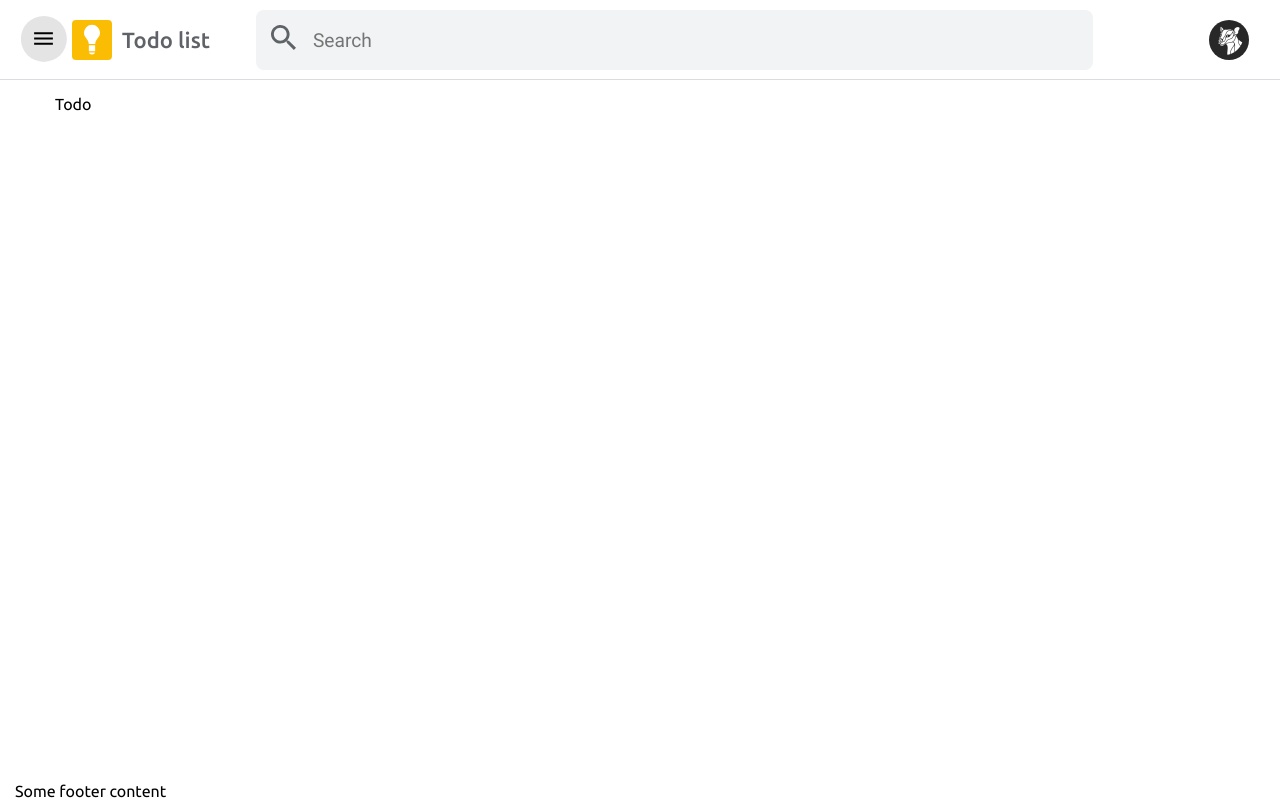
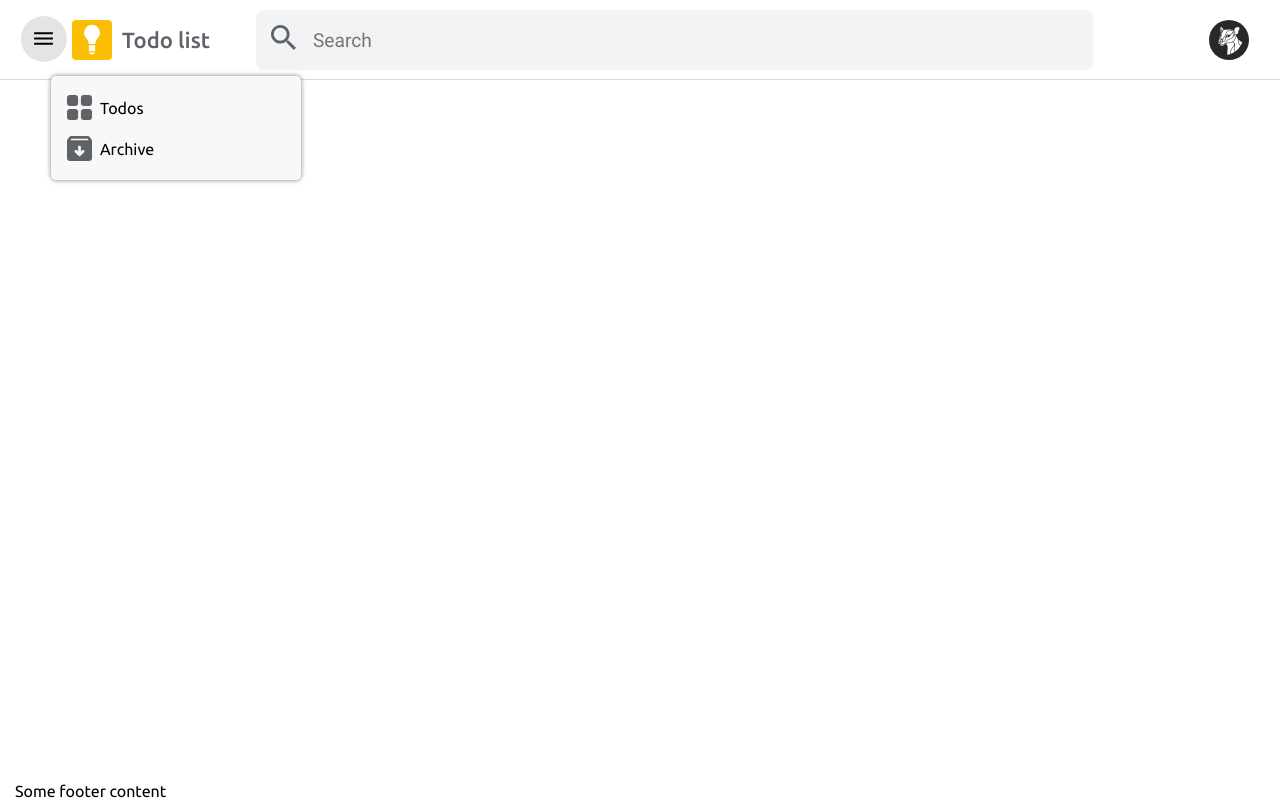
Before and after one commit to Mayamee/todo-app-woman, a React (Vite) app in the folder frontend/: page / in a window 1280 px wide. Both pictures are taken after a click on the button 43 px from the left and 38 px from the top of the page. Built offline with nearby package versions, Linux system fonts and the light colour scheme.

Commit message:
add menu items and align to menu

```diff
--- /dev/null
+++ b/frontend/src/components/Menu/Menu.module.scss
@@ -0,0 +1,24 @@
+.dropdown_menu {
+  position: relative;
+  ul {
+    list-style: none;
+    padding: 0.7rem 0;
+    margin: 0;
+  }
+  &-body {
+    z-index: 9999;
+    position: absolute;
+    border-radius: 5px;
+    overflow: hidden;
+    top: 50px;
+    left: -245px;
+    width: 250px;
+    &-right {
+      left: 20px;
+      width: 250px;
+    }
+    background: rgb(248, 248, 248);
+    box-shadow: 0 0 5px 0 rgba(0, 0, 0, 0.5);
+    transition: all 0.2s ease-in-out;
+  }
+}
--- /dev/null
+++ b/frontend/src/components/Menu/Menu.tsx
@@ -0,0 +1,48 @@
+import { FC, ReactNode, useEffect, useId, useState } from 'react'
+import styles from './Menu.module.scss'
+import hasParentId from '../../utils/DOM/hasParentId'
+import IconButton from '../UI/IconButton/IconButton'
+
+interface IMenuProps {
+  enterIcon: ReactNode
+  enterIconSize: number
+  children?: ReactNode
+  align: 'left' | 'right'
+}
+
+const Menu: FC<IMenuProps> = ({ enterIcon, enterIconSize, children, align }) => {
+  const [isMenuOpen, setIsMenuOpen] = useState(false)
+  const dropdownId = useId()
+  useEffect(() => {
+    const closeMenu = (e: MouseEvent) => {
+      const clickedElement = e.target as HTMLElement
+      !hasParentId(clickedElement, dropdownId) && setIsMenuOpen(false)
+    }
+    document.addEventListener('click', closeMenu)
+    return () => document.removeEventListener('click', closeMenu)
+  }, [])
+  return (
+    <div id={dropdownId} className={styles['dropdown_menu']}>
+      <IconButton
+        size={enterIconSize}
+        icon={enterIcon}
+        onClick={() => setIsMenuOpen((prev) => !prev)}
+      />
+      <ul
+        style={{
+          opacity: isMenuOpen ? '1' : '0',
+          visibility: isMenuOpen ? 'visible' : 'hidden',
+          pointerEvents: isMenuOpen ? 'all' : 'none',
+          transform: isMenuOpen ? 'translateY(0)' : 'translateY(-10px)',
+        }}
+        className={`${styles['dropdown_menu-body']} ${
+          align === 'right' ? styles['dropdown_menu-body-right'] : ''
+        }`}
+      >
+        {children}
+      </ul>
+    </div>
+  )
+}
+
+export default Menu
--- /dev/null
+++ b/frontend/src/components/Menu/MenuItem/MenuItem.module.scss
@@ -0,0 +1,22 @@
+.dropdown-item {
+  padding: 0.5rem 1rem;
+  cursor: pointer;
+  display: flex;
+  align-items: center;
+  justify-content: flex-start;
+  user-select: none;
+  gap: 0.5rem;
+  transition: background-color 0.2s linear;
+  &-icon {
+    flex-grow: 0;
+  }
+  &-content {
+    flex-grow: 1;
+  }
+  &:hover {
+    background: rgb(236, 236, 236);
+  }
+  &:active {
+    background: rgb(221, 221, 221);
+  }
+}
--- /dev/null
+++ b/frontend/src/components/Menu/MenuItem/MenuItem.tsx
@@ -0,0 +1,23 @@
+import { FC, MouseEvent, ReactNode } from 'react'
+import SvgContainer from '../../UI/SvgContainer/SvgContainer'
+import styles from './MenuItem.module.scss'
+
+interface IMenuItemProps {
+  inconSize?: number
+  icon?: ReactNode
+  children: ReactNode
+  onClick?: (event: MouseEvent<HTMLLIElement>) => void
+}
+
+const MenuItem: FC<IMenuItemProps> = ({ icon, inconSize, children, onClick }) => (
+  <li className={styles['dropdown-item']} onClick={onClick}>
+    {icon && inconSize && (
+      <div className={styles['dropdown-item-icon']}>
+        <SvgContainer size={inconSize} icon={icon} />
+      </div>
+    )}
+    <span className={styles['dropdown-item-content']}>{children}</span>
+  </li>
+)
+
+export default MenuItem
--- a/frontend/src/components/ToolBar/ToolBar.tsx
+++ b/frontend/src/components/ToolBar/ToolBar.tsx
@@ -2,10 +2,13 @@
 import styles from './ToolBar.module.scss'
 import { ReactComponent as MenuIcon } from '../../assets/images/burger.svg'
 import TemplateAvatar from '../../assets/images/template.jpg'
-import IconButton from '../UI/IconButton/IconButton'
+import { ReactComponent as AllIcon } from '../../assets/images/all.svg'
+import { ReactComponent as ArchiveIcon } from '../../assets/images/archive.svg'
 import Logo from '../Logo/Logo'
 import Avatar from '../UI/Avatar/Avatar'
 import { Search } from '../UI/Search/Search'
+import Menu from '../Menu/Menu'
+import MenuItem from '../Menu/MenuItem/MenuItem'
 
 interface IToolBarProps {}
 
@@ -17,7 +20,14 @@
   return (
     <div className={styles['toolbar-body']}>
       <div className={styles['toolbar-body-menuButton']}>
-        <IconButton size={25} icon={<MenuIcon />} />
+        <Menu enterIconSize={25} enterIcon={<MenuIcon />} align="right">
+          <MenuItem icon={<AllIcon />} inconSize={25}>
+            Todos
+          </MenuItem>
+          <MenuItem icon={<ArchiveIcon />} inconSize={25}>
+            Archive
+          </MenuItem>
+        </Menu>
       </div>
       <div className={styles['toolbar-body-logo']}>
         <Logo />
--- /dev/null
+++ b/frontend/src/utils/DOM/hasParentId.ts
@@ -0,0 +1,10 @@
+const hasParentId = (node: HTMLElement, id: string) => {
+  while (true) {
+    if (node.id === id) {
+      return true
+    }
+    if (!node.parentNode) return false
+    node = node.parentNode as HTMLElement
+  }
+}
+export default hasParentId
```
Also changed, not shown: frontend/src/assets/images/all.svg (added), frontend/src/assets/images/archive.svg (added).
